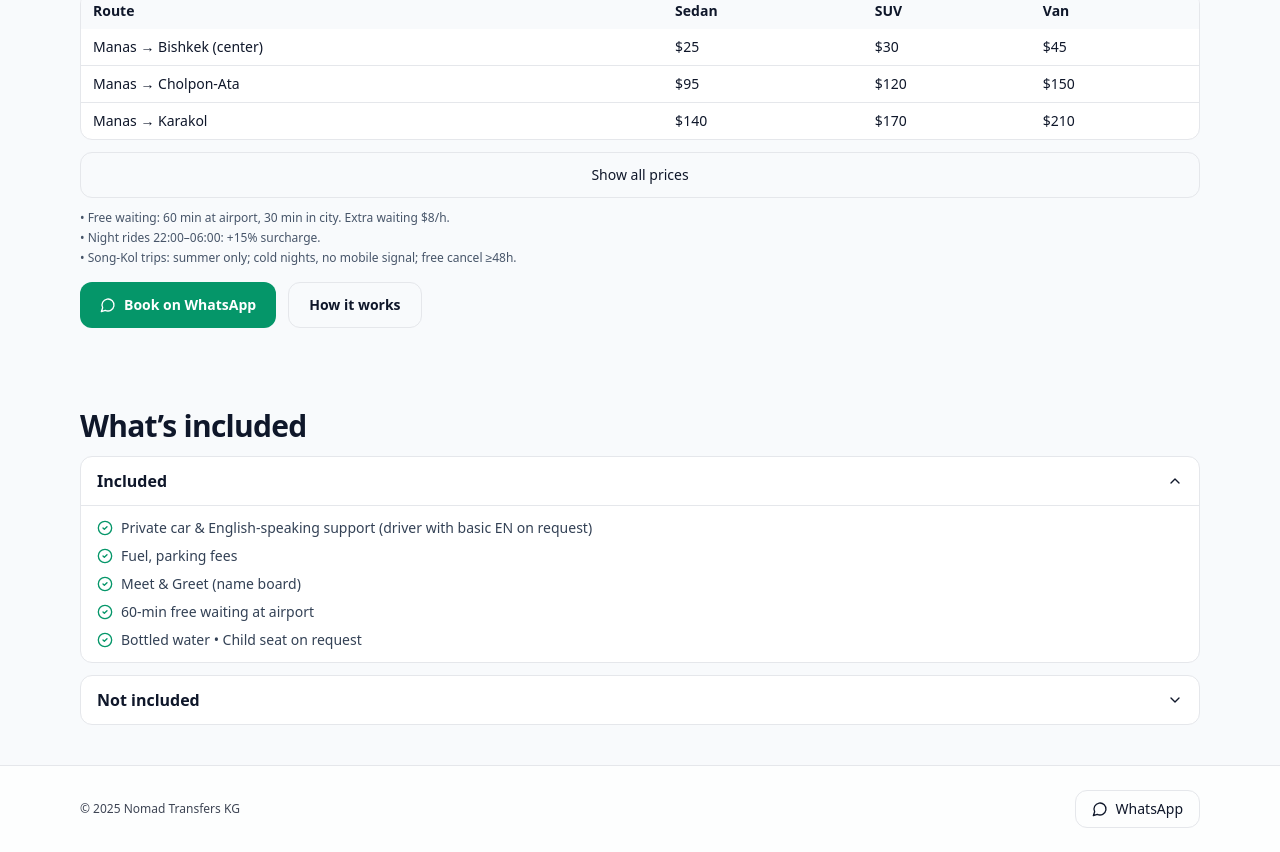
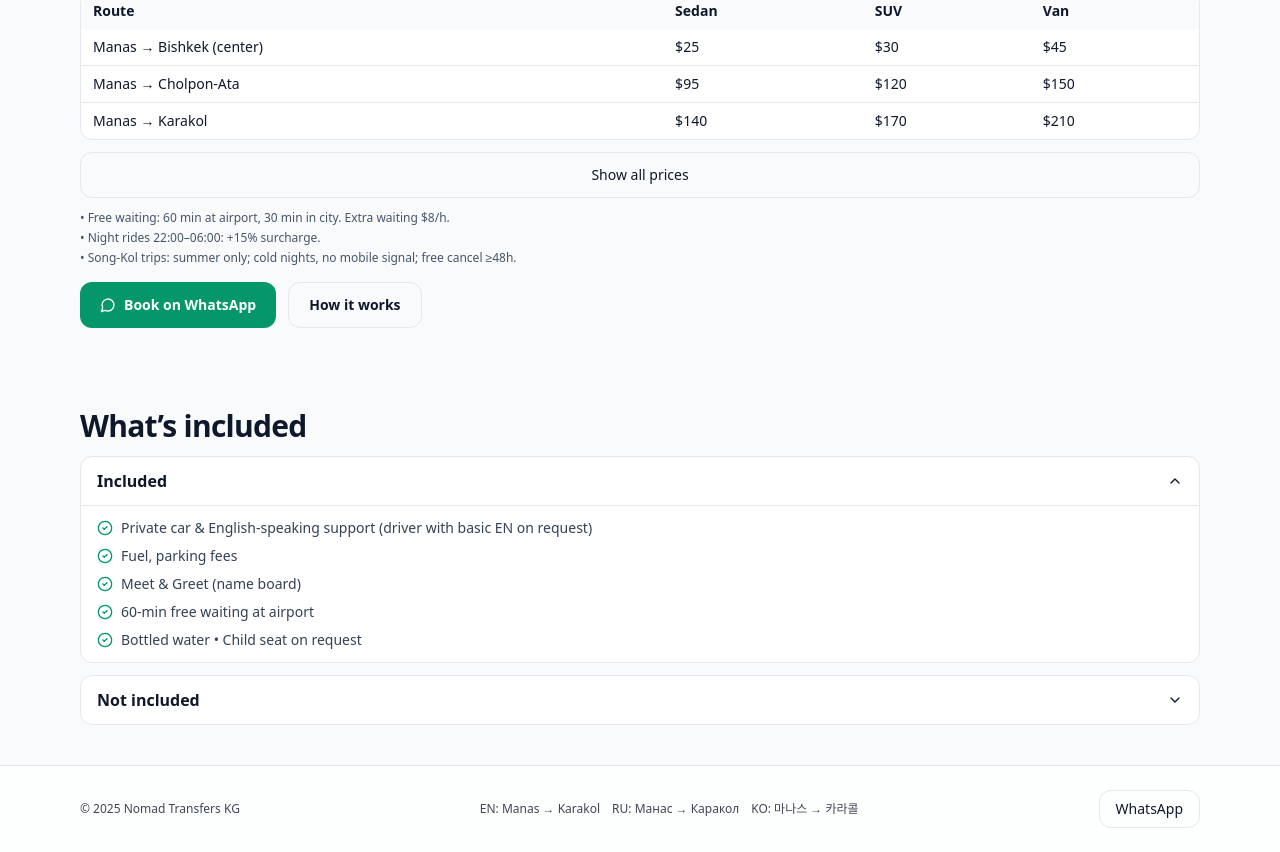
Before and after one commit to kubanz/nomad, a React (Vite) app: page / in a window 1280 px wide. Shown: the part 1160-2012 px from the top of the page. Built offline with nearby package versions, Linux system fonts and the light colour scheme.

Commit message:
SEO оптимизация

```diff
--- a/index.html
+++ b/index.html
@@ -4,23 +4,51 @@
   <meta charset="UTF-8" />
   <meta name="viewport" content="width=device-width, initial-scale=1, maximum-scale=1" />
   <title>Manas ↔ Karakol Private Transfer | Nomad Transfers KG</title>
-  <meta name="description" content="Private transfer Manas Airport ↔ Karakol. Meet & Greet (name board), 60-min free waiting. Sedan/Minivan. WhatsApp reply in 1–2 min." />
-  <!-- Open Graph -->
+  <meta name="description" content="Private transfer Manas Airport ↔ Karakol. English support on WhatsApp, 60-min free airport waiting, fixed price per car." />
+
+  <!-- Canonical & hreflang -->
+  <link rel="canonical" href="https://nomad-transfer.vercel.app//" />
+  <link rel="alternate" href="https://nomad-transfer.vercel.app//en/manas-to-karakol-transfer.html" hreflang="en" />
+  <link rel="alternate" href="https://nomad-transfer.vercel.app//ru/manas-karakol-transfer.html" hreflang="ru" />
+  <link rel="alternate" href="https://nomad-transfer.vercel.app//ko/manas-karakol-transfer.html" hreflang="ko" />
+  <link rel="alternate" href="https://nomad-transfer.vercel.app//" hreflang="x-default" />
+
+  <!-- Open Graph / Twitter -->
   <meta property="og:title" content="Manas ↔ Karakol Private Transfer" />
   <meta property="og:description" content="English support on WhatsApp. Fixed price per car. Meet & Greet at Manas." />
   <meta property="og:type" content="website" />
-  <meta property="og:url" content="https://nomad-peach.vercel.app/" />
+  <meta property="og:url" content="https://nomad-transfer.vercel.app//" />
   <meta property="og:image" content="/og-cover.svg" />
+  <meta name="twitter:card" content="summary_large_image" />
+  <meta name="twitter:title" content="Manas ↔ Karakol Private Transfer" />
+  <meta name="twitter:description" content="English support on WhatsApp. Fixed price per car." />
+  <meta name="twitter:image" content="/og-cover.svg" />
+
   <!-- Favicon -->
   <link rel="icon" href="/favicon.svg" type="image/svg+xml" />
-  <!-- (опционально) Google Analytics
-  <script async src="https://www.googletagmanager.com/gtag/js?id=G-XXXXXXX"></script>
-  <script>
-    window.dataLayer = window.dataLayer || [];
-    function gtag(){dataLayer.push(arguments);} gtag('js', new Date()); gtag('config', 'G-XXXXXXX');
+
+  <!-- Schema.org: TaxiService -->
+  <script type="application/ld+json">
+  {
+    "@context": "https://schema.org",
+    "@type": "TaxiService",
+    "name": "Nomad Transfers KG",
+    "url": "https://nomad-transfer.vercel.app//",
+    "areaServed": ["Bishkek","Manas Airport (FRU)","Issyk-Kul","Cholpon-Ata","Karakol"],
+    "telephone": "+996701250222",
+    "priceRange": "$140-$375",
+    "makesOffer": {
+      "@type": "OfferCatalog",
+      "name": "Manas ↔ Karakol",
+      "itemListElement": [
+        { "@type": "Offer", "name": "One-way Manas → Karakol (Sedan/SUV/Van)", "priceCurrency": "USD", "price": "140-210" },
+        { "@type": "Offer", "name": "Round trip Manas ↔ Karakol (Sedan/SUV/Van)", "priceCurrency": "USD", "price": "250-375" }
+      ]
+    }
+  }
   </script>
-  -->
 </head>
+
   <body>
     <div id="root"></div>
     <script type="module" src="/src/main.tsx"></script>
--- a/src/App.tsx
+++ b/src/App.tsx
@@ -450,17 +450,19 @@ Lang: EN`
 
       {/* Footer */}
       <footer className="border-t bg-white/80">
-        <div className="mx-auto flex max-w-6xl flex-col items-center justify-between gap-3 px-4 py-6 md:flex-row">
-          <p className="text-xs opacity-80">© {new Date().getFullYear()} {brand}</p>
-          <a
-            href={`https://wa.me/` + WHATSAPP_PHONE.replace(/[^0-9+]/g, "") + `?text=${encodeURIComponent(WA_TEXT)}`}
-            target="_blank"
-            className="inline-flex items-center gap-2 rounded-xl border px-4 py-2 text-sm hover:bg-slate-50"
-          >
-            <MessageCircle className="h-4 w-4" /> {t.footerWA}
-          </a>
-        </div>
-      </footer>
+	  <div className="mx-auto flex max-w-6xl flex-col items-center justify-between gap-3 px-4 py-6 md:flex-row">
+		<p className="text-xs opacity-80">© {new Date().getFullYear()} {brand}</p>
+		<nav className="text-xs opacity-80 flex gap-3">
+		  <a href="/en/manas-to-karakol-transfer.html">EN: Manas → Karakol</a>
+		  <a href="/ru/manas-karakol-transfer.html">RU: Манас → Каракол</a>
+		  <a href="/ko/manas-karakol-transfer.html">KO: 마나스 → 카라콜</a>
+		</nav>
+		<a href={`https://wa.me/996701250222?text=Hi!%20Manas%20%E2%86%94%20Karakol`} target="_blank" rel="noopener" className="inline-flex items-center gap-2 rounded-xl border px-4 py-2 text-sm hover:bg-slate-50">
+		  WhatsApp
+		</a>
+	  </div>
+	</footer>
+
     </div>
   );
 }
```
